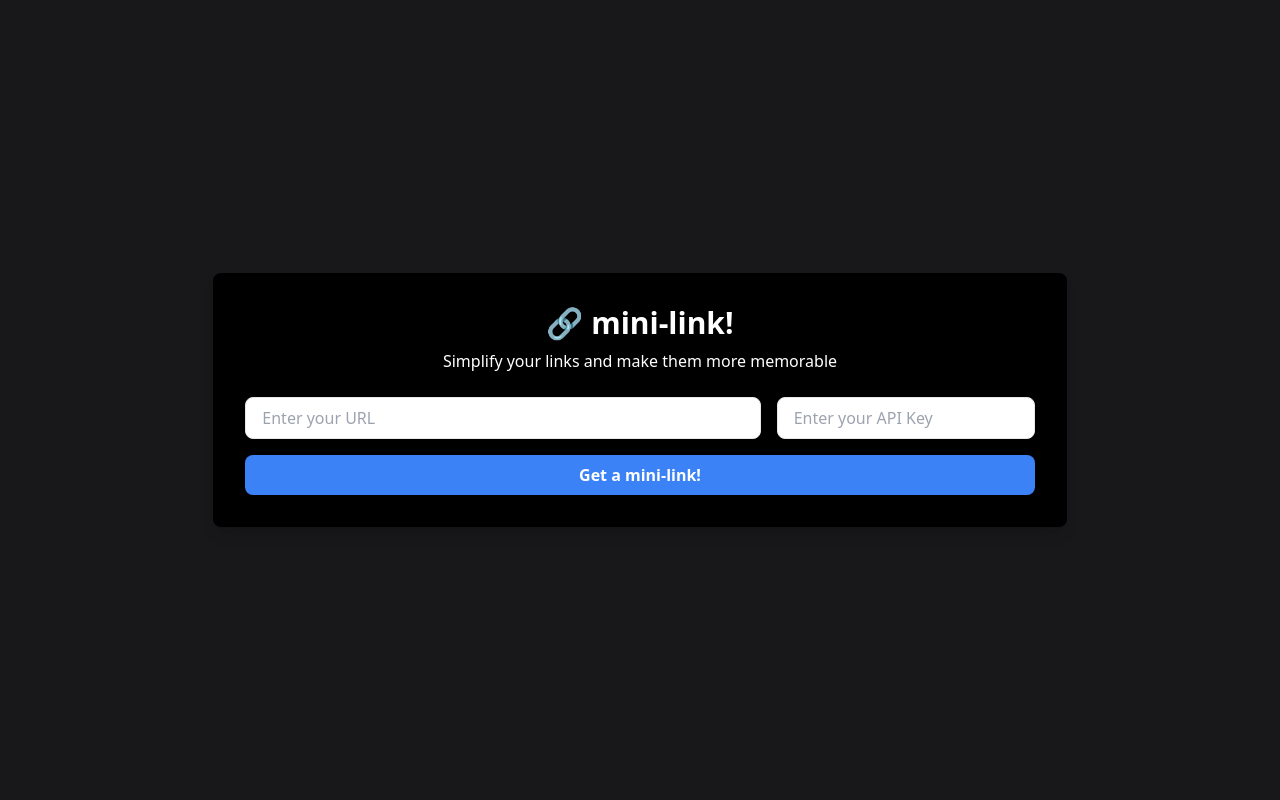
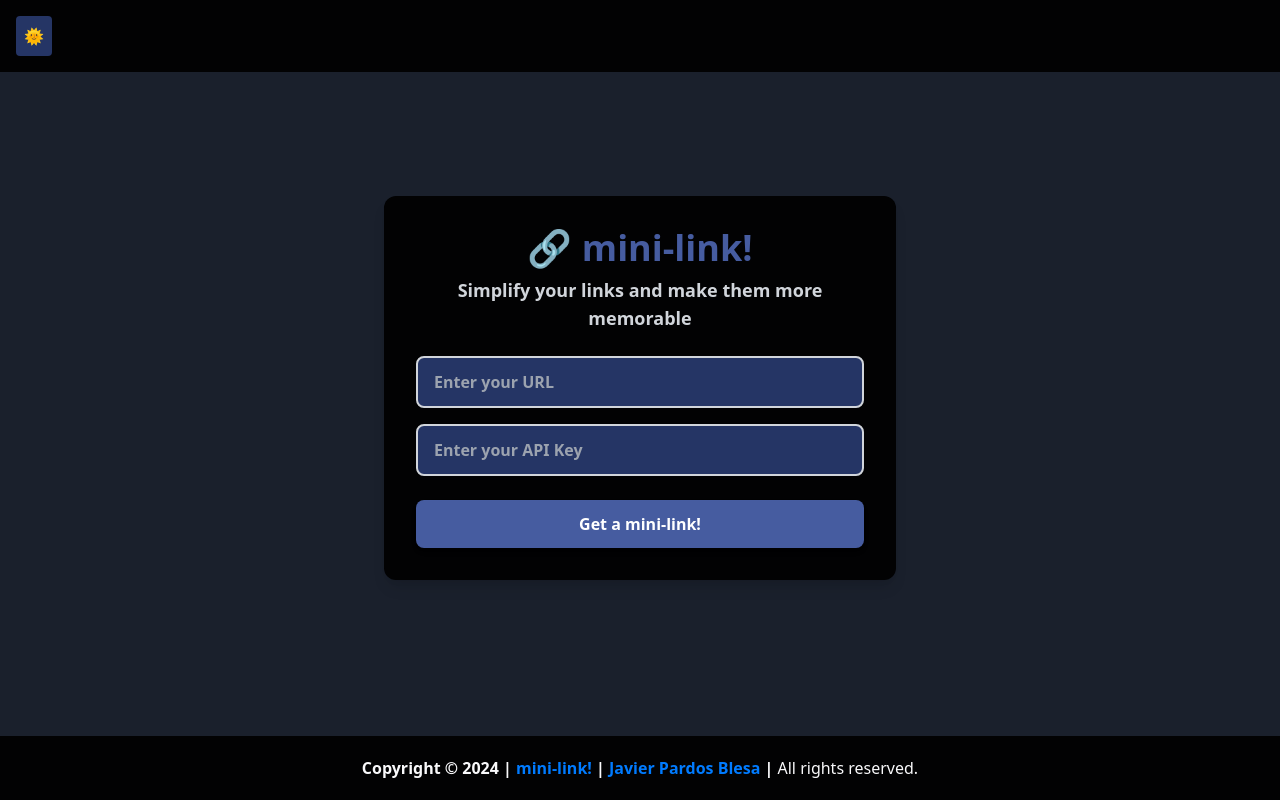
Before and after one commit to XLXXLXTX/mini-link, a React (Vite) app in the folder client/: page / in a window 1280 px wide. Built offline with nearby package versions, Linux system fonts and the light colour scheme; no server answers.

Commit message:
Frontend: resolved feature Update Frontend design #1

```diff
--- a/client/src/App.jsx
+++ b/client/src/App.jsx
@@ -1,11 +1,22 @@
 import React from 'react';
 
 import URLShortener from './components/URLShortener';
+import Header from './components/Header';
+import Footer from './components/Footer';
 
 const App = () => {
   return (
-    <div className='App'>
-      <URLShortener />
+    <div className="flex flex-col min-h-screen">
+      {/* Header */}
+      <Header className="h-16" />
+
+      {/* content that will grow to take up the remaining space */}
+      <main className="flex-grow flex items-center justify-center">
+        <URLShortener />
+      </main>
+
+      {/* Footer */}
+      <Footer className="h-16" />
     </div>
   );
 }
--- /dev/null
+++ b/client/src/components/Footer.jsx
@@ -0,0 +1,14 @@
+const Footer = () => {
+  return (
+    <footer className="bg-background-light dark:bg-background-dark text-text-light dark:text-text-dark h-16 flex items-center justify-center">
+      <p className="text-base">
+        <span className="font-bold"> Copyright © 2024 |
+          <a className="text-link-light dark:text-link-dark" href="https://github.com/XLXXLXTX/mini-link" target="_blank"> mini-link! </a> |
+          <a className="text-link-light dark:text-link-dark" href="https://github.com/XLXXLXTX" target="_blank"> Javier Pardos Blesa</a> |
+        </span> All rights reserved.
+      </p>
+    </footer>
+  );
+};
+
+export default Footer;
--- /dev/null
+++ b/client/src/components/Header.jsx
@@ -0,0 +1,32 @@
+import { useState, useEffect } from 'react';
+
+const Header = () => {
+  const [darkMode, setDarkMode] = useState(true);
+
+  const toggleDarkMode = () => {
+    setDarkMode(!darkMode);
+  };
+
+  useEffect(() => {
+    if (darkMode) {
+      document.body.classList.add('dark');
+    } else {
+      document.body.classList.remove('dark');
+    }
+  }, [darkMode]);
+
+  return (
+    <header className="flex justify-between items-center p-4 bg-background-light dark:bg-background-dark
+    transition-colors duration-500">
+
+      <button
+        onClick={toggleDarkMode}
+        className="bg-secondary-light dark:bg-secondary-dark p-2 rounded"
+      >
+        {darkMode ? '🌞' : '🌚'}
+      </button>
+    </header>
+  );
+};
+
+export default Header;
--- a/client/src/components/URLShortener.jsx
+++ b/client/src/components/URLShortener.jsx
@@ -15,6 +15,10 @@ const URLShortener = () => {
   const [serverError, setServerError] = useState("");
 
   const submitCallback = async (data) => {
+
+    // clean any previous messages/errors
+    setCopySuccess("");
+    setServerError("");
 
     try {
       const response = await fetch(backendURL, {
@@ -83,77 +87,92 @@ const URLShortener = () => {
   };
 
   return (
+    <div>
+      <div className="text-text-light bg-background-light dark:bg-background-dark dark:text-text-dark
+      w-full max-w-lg p-8 mx-auto mb-8 rounded-xl shadow-lg">
 
-    <div className="flex flex-col items-center justify-center min-h-screen bg-zinc-900">
-
-      {/* container form */}
-      <div className="w-2/3 h-auto bg-black p-8 rounded-lg shadow-lg text-center">
-        <div className="mb-6">
-          <h1 className="text-white text-3xl font-bold mb-2">🔗 mini-link!</h1>
-          <p className="text-white">Simplify your links and make them more memorable</p>
+        <div className="text-center mb-6">
+          <h1 className="text-primary-light dark:text-primary-dark text-4xl font-extrabold mb-2">🔗 mini-link!</h1>
+          <p className="text-gray-700 dark:text-gray-300 text-lg font-semibold ">Simplify your links and make them more memorable</p>
         </div>
 
-        <form onSubmit={handleSubmit} className="space-y-4">
-          {serverError && <p className="font-bold text-red-500 mb-4">{serverError}</p>}
-          <div className="flex space-x-4">
+        <form onSubmit={handleSubmit} className="space-y-6">
+          {serverError && <p className="text-red-800 dark:text-red-500 text-center font-bold">{serverError}</p>}
+          <div className="flex flex-col space-y-4">
+
             <input
               type="text"
               name="longURL"
               value={formData.longURL}
               onChange={handleChange}
-              className="w-2/3 px-4 py-2 border rounded-lg focus:outline-none focus:ring-2 focus:ring-blue-400"
+              className="bg-secondary-light text-text-light dark:bg-secondary-dark dark:text-text-dark
+              placeholder:font-semibold placeholder:text-gray-600 dark:placeholder:text-gray-400
+              px-4 py-3 border-2 border-gray-300 rounded-lg font-semibold
+              focus:outline-none focus:ring-2 focus:ring-primary-light dark:focus:ring-primary-dark
+              transition-colors"
               placeholder="Enter your URL"
             />
-            {errors.longURL && <p className="font-bold text-red-500">{errors.longURL}</p>}
+            {errors.longURL && <p className="text-red-800 dark:text-red-500 font-bold">{errors.longURL}</p>}
 
             <input
               type="text"
               name="apiKey"
               value={formData.apiKey}
               onChange={handleChange}
-              className="w-1/3 px-4 py-2 border rounded-lg focus:outline-none focus:ring-2 focus:ring-blue-400"
+              className="bg-secondary-light text-text-light dark:bg-secondary-dark dark:text-text-dark
+              placeholder:font-semibold placeholder:text-gray-600 dark:placeholder:text-gray-400
+              px-4 py-3 border-2 border-gray-300 rounded-lg font-semibold
+              focus:outline-none focus:ring-2 focus:ring-primary-light dark:focus:ring-primary-dark
+              transition-colors"
               placeholder="Enter your API Key"
             />
-            {errors.apiKey && <p className="font-bold text-red-500">{errors.apiKey}</p>}
+            {errors.apiKey && <p className="text-red-800 dark:text-red-500 font-bold">{errors.apiKey}</p>}
           </div>
-
           <button
             type="submit"
-            className="w-full bg-blue-500 text-white py-2 rounded-lg hover:bg-blue-600 transition-colors font-semibold">
+            className="text-white bg-boton-light hover:bg-boton-hover-light dark:bg-boton-dark dark:hover:bg-boton-hover-dark
+            focus:outline-none focus:ring-2 focus:ring-accent-light dark:focus:ring-accent-dark
+            w-full py-3 rounded-lg shadow-md font-semibold
+            transition-colors"
+          >
             Get a mini-link!
           </button>
         </form>
       </div>
 
-      {/* container shortURL */}
       {shortURL && (
-        <div className="w-2/3 h-auto mt-6 p-4 bg-green-900 border border-green-950 rounded-lg text-center relative">
+        <div className="w-full max-w-lg mx-auto">
 
-          <div className='flex items-center justify-center '>
+          <div className="flex items-center justify-center">
 
-            <div className="w-5/6 space-x-4">
-
+            <div className="w-full space-x-2 p-6 bg-green-900 rounded-lg text-center shadow-lg">
               <span className="text-2xl">🔗</span>
               <a
                 href={shortURL}
                 target="_blank"
                 rel="noopener noreferrer"
-                className="text-2xl font-bold text-white underline break-all"
+                className="w-full text-2xl font-bold text-white underline break-all"
               >
                 {shortURL}
               </a>
 
-              <button
-                onClick={copyToClipboard}
-                className="font-semibold bg-green-500 text-white px-4 py-2 rounded-lg hover:bg-green-600 transition-colors"
-              >
-                Copy
-              </button>
+              <div className='w-full'>
+                <button
+                  onClick={copyToClipboard}
+                  className="text-white bg-green-600 hover:bg-green-700
+                  focus:outline-none focus:ring-2 focus:ring-green-500
+                  w-1/4 mt-4 py-2 px-4 rounded-lg shadow-md font-semibold
+                  transition-colors"
+                >
+                  Copy
+                </button>
+              </div>
+
+              {copySuccess && <p className="text-green-400 mt-2 font-bold">{copySuccess}</p>}
             </div>
 
           </div>
 
-          {copySuccess && <p className="font-bold mt-2 text-green-500">{copySuccess}</p>}
         </div>
       )}
     </div>
--- a/client/src/index.css
+++ b/client/src/index.css
@@ -1,3 +1,14 @@
 @tailwind base;
 @tailwind components;
 @tailwind utilities;
+
+body {
+  transition: background-color 0.5s, color 0.5s;
+  margin: 0;
+  overflow-x: hidden;
+}
+
+.dark {
+  background-color: #1a202c;
+  color: #cbd5e0;
+}
--- a/client/tailwind.config.js
+++ b/client/tailwind.config.js
@@ -1,8 +1,32 @@
 /** @type {import('tailwindcss').Config} */
 export default {
+  darkMode: 'class',
   content: ["./index.html", "./src/**/*.{js,jsx}"],
   theme: {
-    extend: {},
+    extend: {
+      colors: {
+        // colours for light mode
+        'text-light': '#040406',
+        'background-light': '#878d97',
+        'primary-light': '#0065cd',
+        'secondary-light': '#9aaada',
+        'accent-light': '#778fd4',
+        'link-light': '#024996',
+        'boton-light': '#0065cd',
+        'boton-hover-light': '#004c9a',
+
+        // colours for dark mode
+        'text-dark': '#f9f9fb',
+        'background-dark': '#020203',
+        'primary-dark': '#465ca0',
+        'secondary-dark': '#253565',
+        'accent-dark': '#2b4288',
+        'link-dark': '#007bff',
+        'boton-dark': '#465ca0',
+        'boton-hover-dark': '#2b4288',
+
+      },
+    },
   },
   plugins: [],
 }
```
